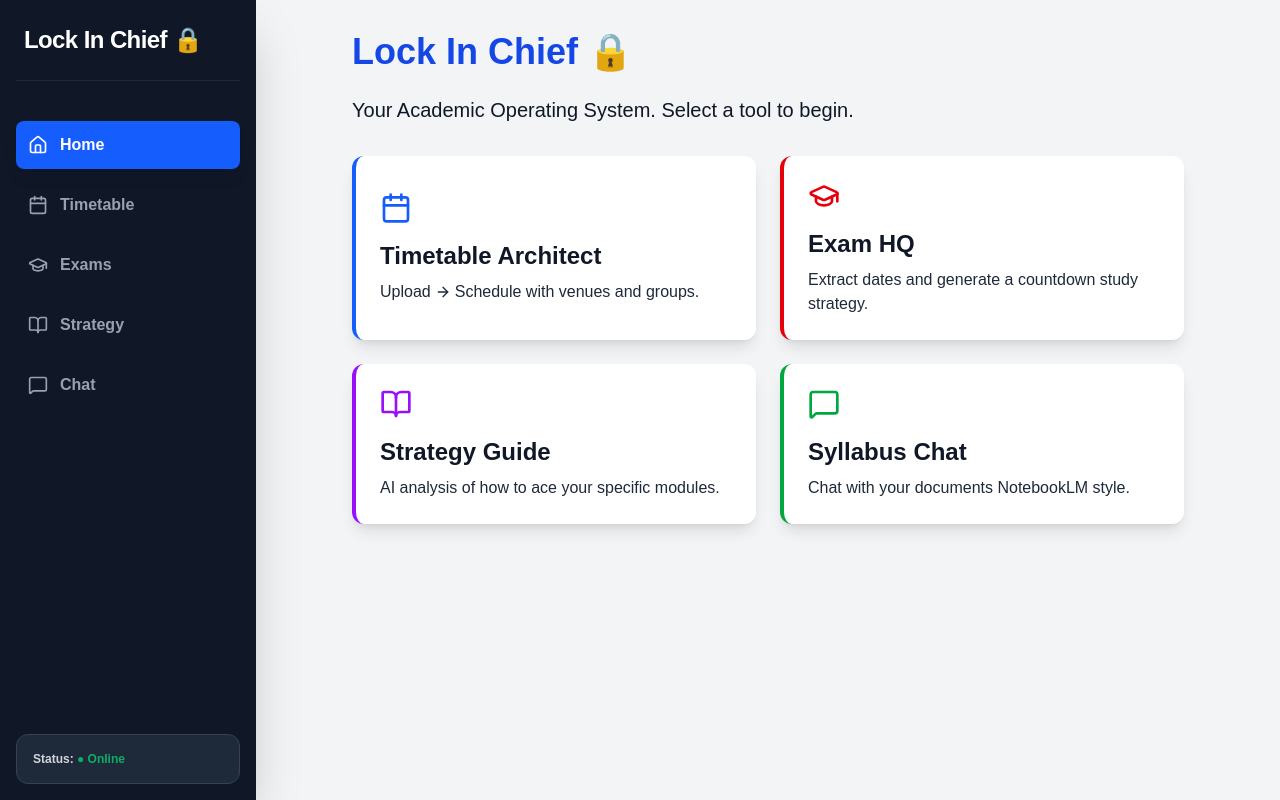
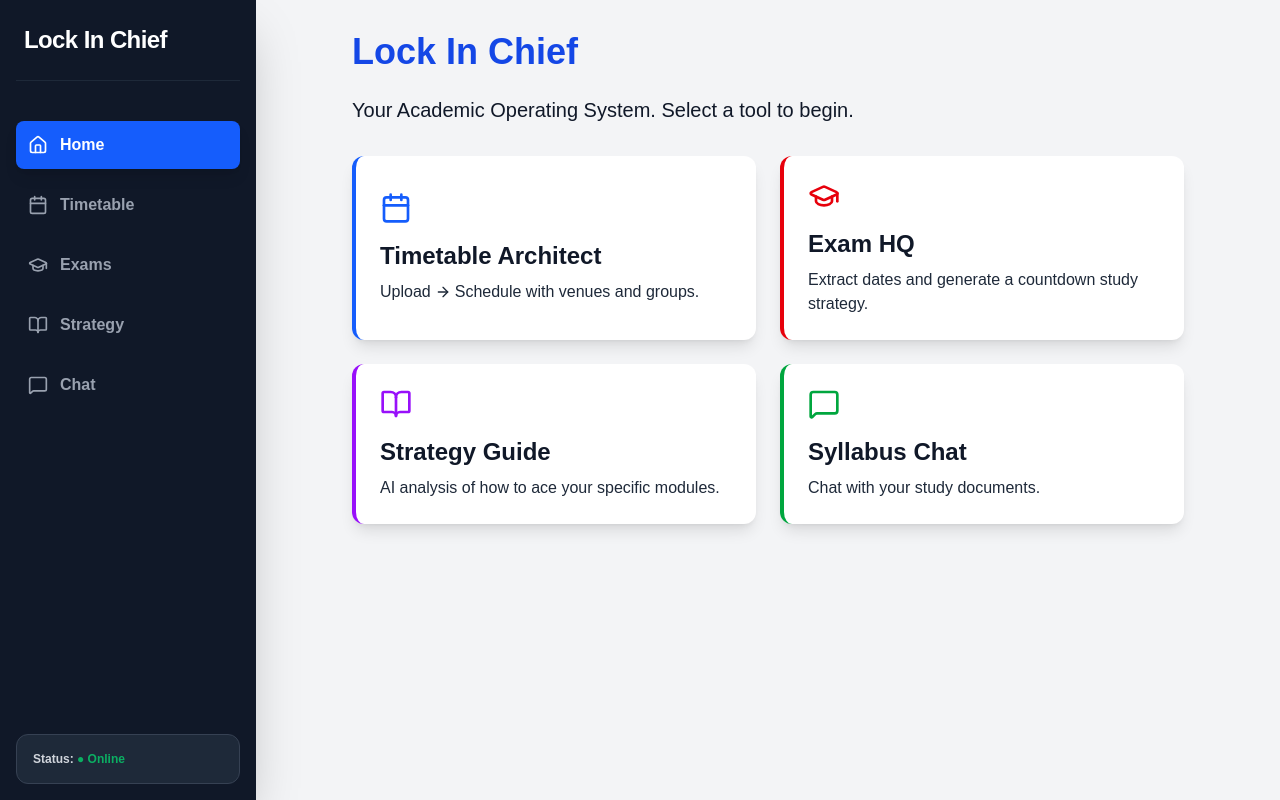
Before and after one commit to SibaSnlv/lock-in-chief, a Next.js app in the folder frontend/: page / in a window 1280 px wide. Built offline with nearby package versions, Linux system fonts and the light colour scheme.

Commit message:
Final look update

```diff
--- a/frontend/app/page.tsx
+++ b/frontend/app/page.tsx
@@ -3,12 +3,9 @@
 import React, { useState } from 'react';
 import { Calendar, BookOpen, MessageSquare, GraduationCap, Upload, Loader2, Home, ArrowRight } from 'lucide-react';
 
-// --- COMPONENTS ---
-
-// 1. HOME LANDING PAGE
 const Landing = ({ setView }: { setView: (view: string) => void }) => (
   <div className="p-8 max-w-4xl mx-auto">
-    <h1 className="text-4xl font-extrabold mb-6 text-blue-700">Lock In Chief 🔒</h1>
+    <h1 className="text-4xl font-extrabold mb-6 text-blue-700">Lock In Chief</h1>
     <p className="text-xl text-gray-900 mb-8 font-medium">Your Academic Operating System. Select a tool to begin.</p>
 
     <div className="grid grid-cols-1 md:grid-cols-2 gap-6">
@@ -35,13 +32,12 @@ const Landing = ({ setView }: { setView: (view: string) => void }) => (
       <button onClick={() => setView('chat')} className="p-6 bg-white rounded-xl shadow-lg hover:shadow-xl transition border-l-4 border-green-600 text-left">
         <MessageSquare className="w-8 h-8 text-green-600 mb-4" />
         <h2 className="text-2xl font-bold text-gray-900">Syllabus Chat</h2>
-        <p className="text-gray-800 mt-2 font-medium">Chat with your documents NotebookLM style.</p>
+        <p className="text-gray-800 mt-2 font-medium">Chat with your study documents.</p>
       </button>
     </div>
   </div>
 );
 
-// 2. TIMETABLE TAB (UPDATED: GRID VIEW)
 const Timetable = () => {
   const [loading, setLoading] = useState(false);
   const [data, setData] = useState<any>(null);
@@ -64,12 +60,11 @@ const Timetable = () => {
     setLoading(false);
   };
 
-  // Helper to find class for a specific day/time slot
   const getClassForSlot = (day: string, hour: string) => {
     if (!data) return null;
     return data.data.timetable.find((t: any) =>
       t.day.toLowerCase() === day.toLowerCase() &&
-      t.time.startsWith(hour) // Simple match: if class starts at "10:00", it goes in "10" slot
+      t.time.startsWith(hour)
     );
   };
 
@@ -95,7 +90,6 @@ const Timetable = () => {
       ) : (
         <div className="space-y-4">
 
-          {/* --- NEW GRID TIMETABLE START --- */}
           <div className="overflow-x-auto bg-white rounded-lg shadow-md border border-gray-200">
             <table className="w-full min-w-[800px] border-collapse">
               <thead>
@@ -109,12 +103,10 @@ const Timetable = () => {
               <tbody>
                 {times.map(time => (
                   <tr key={time}>
-                    {/* Time Column */}
                     <td className="p-2 border border-gray-300 bg-gray-100 text-center font-bold text-gray-700 text-sm">
                       {time}:00
                     </td>
 
-                    {/* Days Columns */}
                     {days.map(day => {
                       const cls = getClassForSlot(day, time);
                       return (
@@ -137,7 +129,6 @@ const Timetable = () => {
               </tbody>
             </table>
           </div>
-          {/* --- NEW GRID TIMETABLE END --- */}
 
           <div className="flex gap-4 mt-6">
             <a href={`data:application/pdf;base64,${data.pdf}`} download="timetable.pdf" className="inline-block bg-gray-900 text-white px-6 py-2 rounded-lg font-bold hover:bg-black">Download PDF</a>
@@ -149,7 +140,6 @@ const Timetable = () => {
   );
 };
 
-// 3. EXAMS TAB (UNCHANGED)
 const Exams = () => {
   const [data, setData] = useState<any>(null);
   const [loading, setLoading] = useState(false);
@@ -204,7 +194,6 @@ const Exams = () => {
   );
 };
 
-// 4. STRATEGY TAB (UNCHANGED)
 const Strategy = () => {
   const [data, setData] = useState<any>(null);
   const [loading, setLoading] = useState(false);
@@ -266,7 +255,6 @@ const Strategy = () => {
   );
 };
 
-// 5. CHAT TAB (UNCHANGED)
 const Chat = () => {
   const [context, setContext] = useState("");
   const [messages, setMessages] = useState<{role: string, content: string}[]>([]);
@@ -345,16 +333,14 @@ const Chat = () => {
   );
 };
 
-// --- MAIN LAYOUT (UNCHANGED) ---
 export default function Page() {
   const [view, setView] = useState('home');
 
   return (
     <div className="flex bg-gray-100 min-h-screen">
-      {/* Sidebar */}
       <div className="w-64 bg-gray-900 text-white h-screen fixed left-0 top-0 p-4 flex flex-col z-10 shadow-2xl">
         <div className="mb-10 p-2 border-b border-gray-800 pb-6">
-          <h1 className="text-2xl font-extrabold text-white tracking-tight">Lock In Chief 🔒</h1>
+          <h1 className="text-2xl font-extrabold text-white tracking-tight">Lock In Chief</h1>
         </div>
         <nav className="space-y-3">
           <button onClick={() => setView('home')} className={`w-full flex items-center gap-3 p-3 rounded-lg transition font-bold ${view === 'home' ? "bg-blue-600 text-white shadow-lg" : "text-gray-400 hover:text-white hover:bg-gray-800"}`}>
@@ -378,7 +364,6 @@ export default function Page() {
         </div>
       </div>
 
-      {/* Main Content Area */}
       <div className="ml-64 flex-1">
         {view === 'home' && <Landing setView={setView} />}
         {view === 'timetable' && <Timetable />}
```
